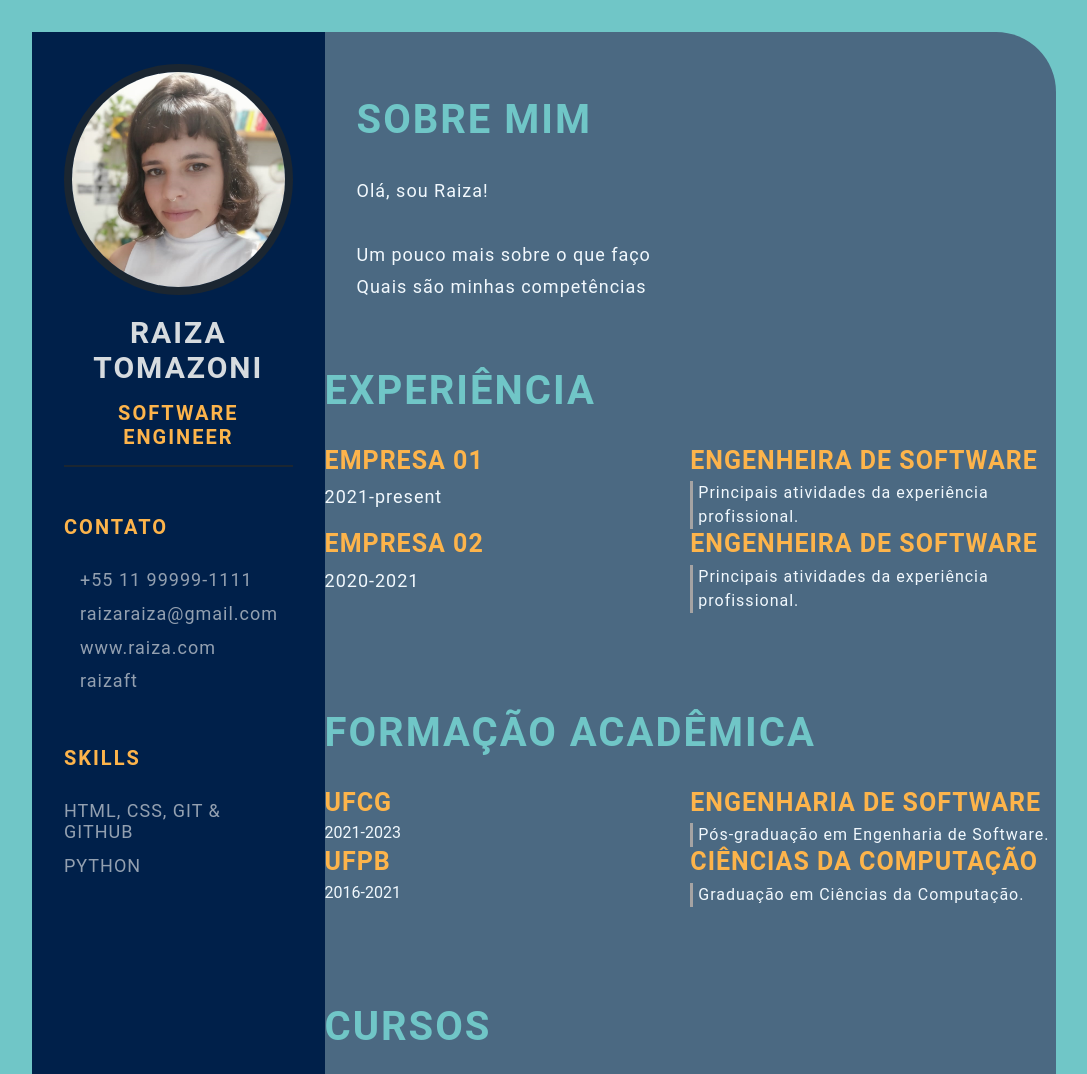
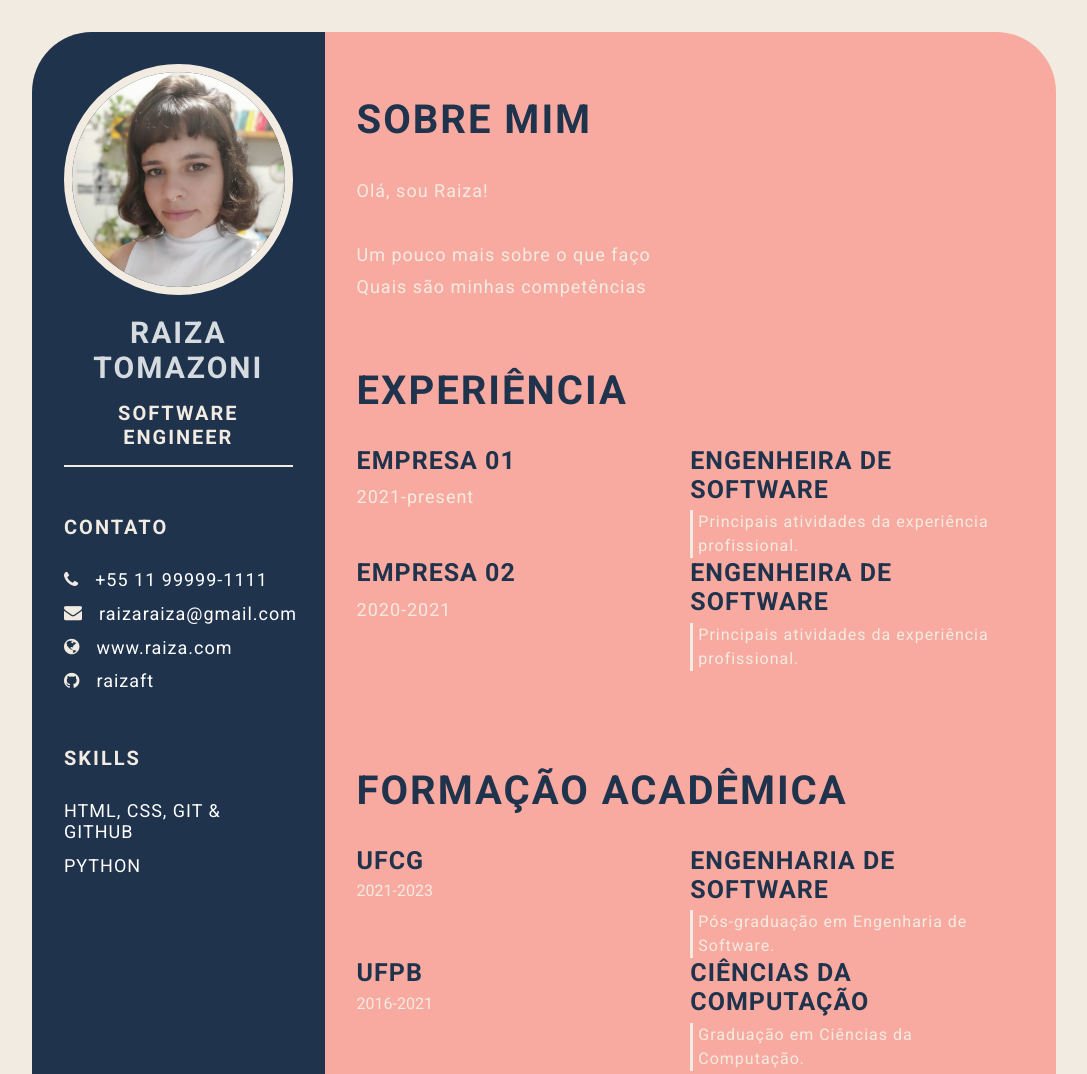
Before and after one commit to raizaft/Jornada_dev_Curriculo, a plain HTML site: page index.html in a window 1280 px wide. Shown: the top 1074 px of the page, without its empty margins (96-1183 px from the left). Drawn offline with Linux system fonts and the light colour scheme.

Commit message:
atualização final

```diff
--- a/index.html
+++ b/index.html
@@ -5,7 +5,11 @@
     <meta charset="UTF-8">
     <meta http-equiv="X-UA-Compatible" content="IE=edge">
     <meta name="viewport" content="width=device-width, initial-scale=1.0">
+    <link rel="preconnect" href="https://fonts.googleapis.com">
+    <link rel="preconnect" href="https://fonts.gstatic.com" crossorigin>
+    <link href="https://fonts.googleapis.com/css2?family=Roboto:ital,wght@0,100;0,300;0,400;0,700;1,100;1,300;1,400;1,700&display=swap" rel="stylesheet">
     <title>Raiza Andrade CV</title>
+    <link rel="stylesheet" href="https://cdnjs.cloudflare.com/ajax/libs/font-awesome/4.7.0/css/font-awesome.min.css">
     <link rel="stylesheet" href="style.css">
 </head>
 <body>
@@ -37,7 +41,7 @@
         </section>
         <section class="right-section">
             <div class="right-section-contents">
-                <section class="about gat">
+                <section class="about gap">
                     <div class="right-title">Sobre Mim</div>
                     <p class="about-me-contents">
                         Olá, sou Raiza!<br>
@@ -45,7 +49,6 @@
                         <br>Quais são minhas competências
                     </p>
                 </section>
-            </div>
                 <section class="experience gap">
                     <div class="right-title">Experiência</div>
                     <div class="experience-contents">
@@ -121,6 +124,7 @@
                         </div>
                     </div>
                 </section>
+            </div>
         </section>
     </main>
 </body>
--- a/style.css
+++ b/style.css
@@ -3,11 +3,11 @@
     padding: 0;
     box-sizing: border-box;
     list-style: none;
-    font-family: 'Roboto', sans-serif;
+    font-family: Roboto;
 }
 
 body {
-    background-color: #70c6c7;
+    background-color: #f2ebe1;
 }
 
 .resume-contents {
@@ -21,14 +21,15 @@ body {
 .left-section {
     grid-column: span 2;
     height: 100%;
-    background-color: #00204A;
+    background-color: #1f334c;
+    border-radius: 60px 0px 0px 60px;
 }
 
 .right-section {
     grid-column: span 5;
     height: 100%;
-    background-color: #4B6982;
-    border-radius: 0px 60px 0px 0px;
+    background-color: #f8aaa0;
+    border-radius: 0px 60px 60px 0px;
 }
 
 .left-section-content{
@@ -37,13 +38,13 @@ body {
 
 .profile {
     width: 100%;
-    border-bottom: 2px solid #1B2631;
+    border-bottom: 2px solid #f2ebe1;
 }
 
 .profile .profile-image {
     width: 100%;
     border-radius: 50%;
-    border: 8px solid #1B2631;
+    border: 8px solid #f2ebe1;
 }
 
 .name {
@@ -57,7 +58,7 @@ body {
 }
 
 .profession {
-    color: #FDB44B;
+    color: #f2ebe1;
     font-size: 20px;
     text-transform: uppercase;
     text-align: center;
@@ -68,7 +69,7 @@ body {
 
 /* .contact-info { border-bottom: 2px solid #1B2631; } */
 .left-title {
-    color: #FDB44B;
+    color: #f2ebe1;
     font-size: 20px;
     letter-spacing: 2px;
     text-transform: uppercase;
@@ -87,7 +88,7 @@ body {
     padding: .4rem 0;
     display: flex;
     align-items: center;
-    color: #d6dbdfaf;
+    color: #ffff;
     letter-spacing: 1px;
     font-size: 18px;
 }
@@ -96,7 +97,7 @@ body {
 .references ul li i {
     padding-right: 1rem;
     font-size: 18px;
-    color: #2E86C1;
+    color: #f2ebe1;
 }
 
 .skills ul {
@@ -104,7 +105,7 @@ body {
 }
 .skills ul li p {
     padding: .4rem 0;
-    color: #d6dbdfaf;
+    color: #ffff;
     font-size: 18px;
     letter-spacing: 1px;
     display: flex;
@@ -123,7 +124,7 @@ body {
 
 .referance-profession {
     font-size: 16px;
-    color: #d6dbdfaf;
+    color: #f2ebe1;
     letter-spacing: 1px;
     /* text-transform: uppercase; */
     padding-bottom: .4rem;
@@ -135,7 +136,7 @@ body {
 }
 
 .right-title {
-    color: #70C6C7;
+    color: #1f334c;
     font-size: 40px;
     letter-spacing: 2px;
     text-transform: uppercase;
@@ -153,7 +154,7 @@ body {
     font-size: 18px;
     letter-spacing: 1px;
     line-height: 2rem;
-    color: #F1F8FD;
+    color: #f2ebe1;
 }
 
 .experience-contents,
@@ -162,7 +163,7 @@ body {
     display: grid;
     grid-template-columns: repeat(2, 1fr);
     padding-bottom: 2rem;
-    color: #F1F8FD;
+    color: #f2ebe1;
 }
 
 .exp-company-name,
@@ -172,7 +173,7 @@ body {
     font-weight: bold;
     text-transform: uppercase;
     letter-spacing: 1px;
-    color: #FDB44B;
+    color: #1f334c;
     padding-bottom: .4rem;
 }
 
@@ -191,7 +192,7 @@ body {
     font-weight: bold;
     text-transform: uppercase;
     letter-spacing: 1px;
-    color: #FDB44B;
+    color: #1f334c;
     padding-bottom: .4rem;
 }
 
@@ -201,7 +202,7 @@ body {
     font-size: 16px;
     letter-spacing: 1px;
     line-height: 1.5rem;
-    border-left: 3px solid #a5a3a3;
+    border-left: 3px solid #f2ebe1;
     padding-left: 5px;
 }
 
```
Lines whose indentation alone changed are shown as unchanged.
